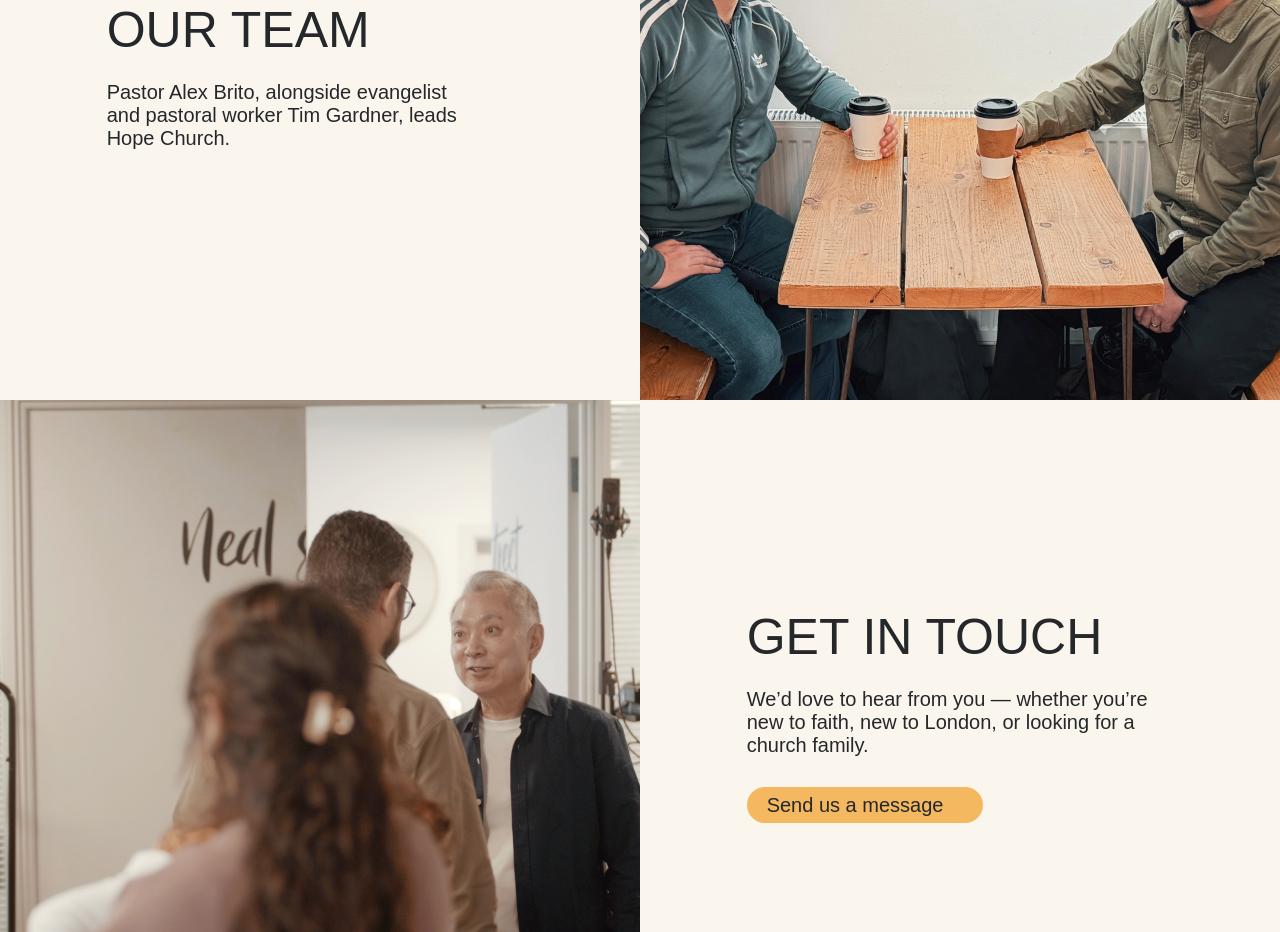
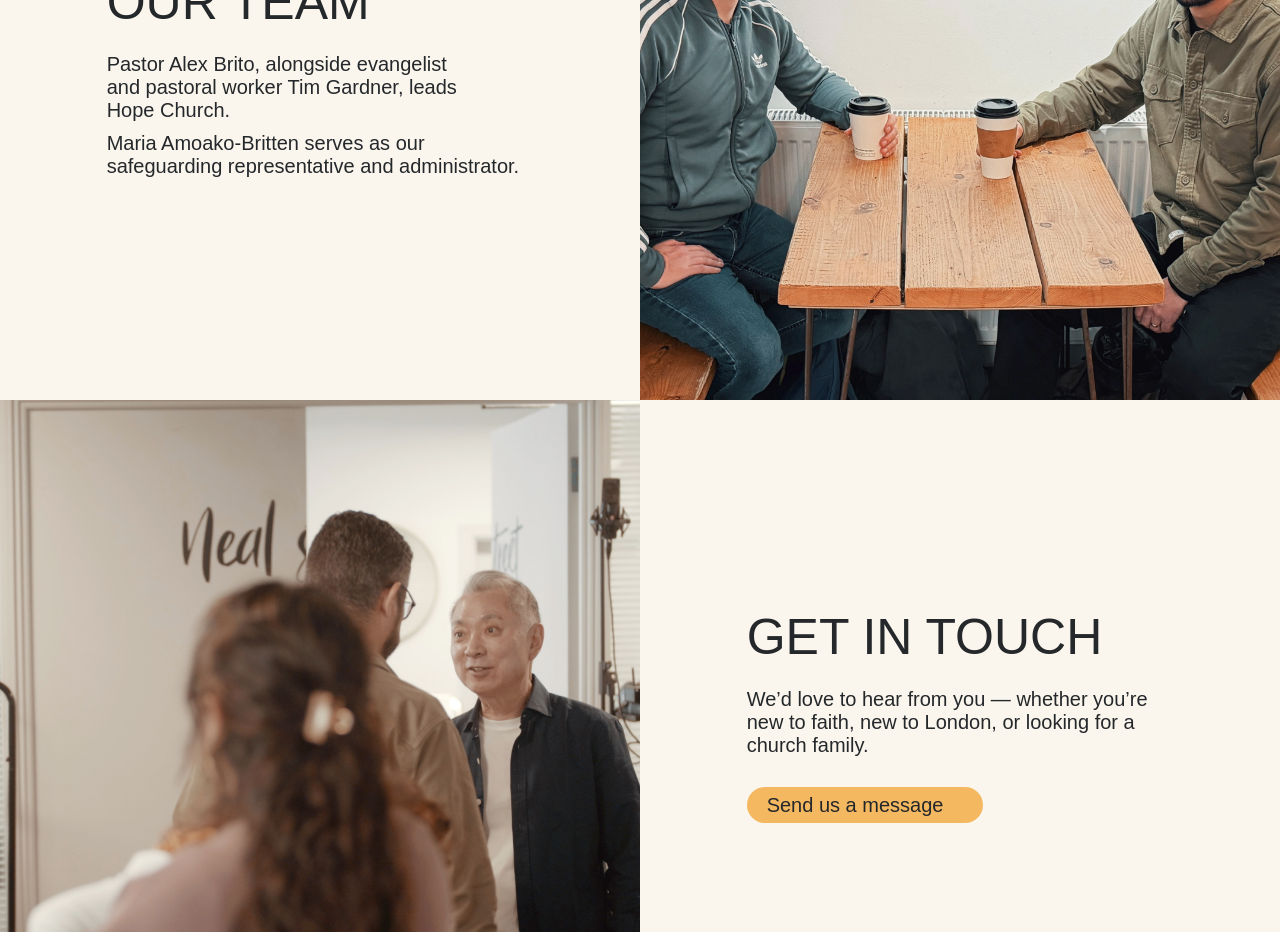
Before and after one commit to gilbertVirgo/hcwe-v1, a React (Create React App) app: page / in a window 1280 px wide. Shown: the part 2360-3292 px from the top of the page. Built offline with nearby package versions, Linux system fonts and the light colour scheme; a web font is replaced by a local one.

Commit message:
Additional text about their administrator

```diff
--- a/src/data/sections.js
+++ b/src/data/sections.js
@@ -47,6 +47,10 @@ export default [
 				<p>
 					Pastor Alex Brito, alongside evangelist and pastoral worker
 					Tim Gardner, leads Hope Church.
+				</p>
+				<p>
+					Maria Amoako-Britten serves as our safeguarding
+					representative and administrator.
 				</p>
 			</>
 		),
```
